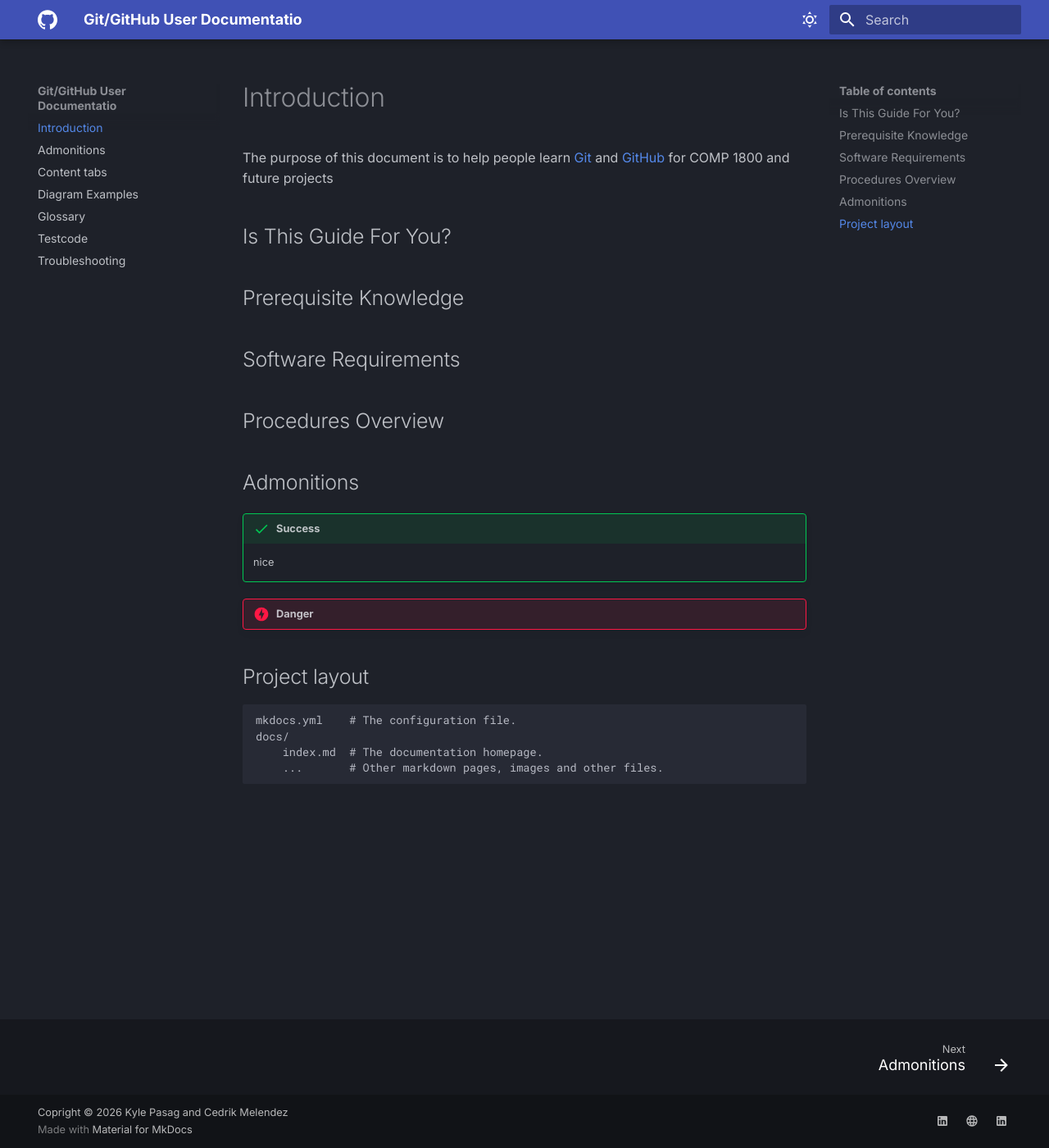
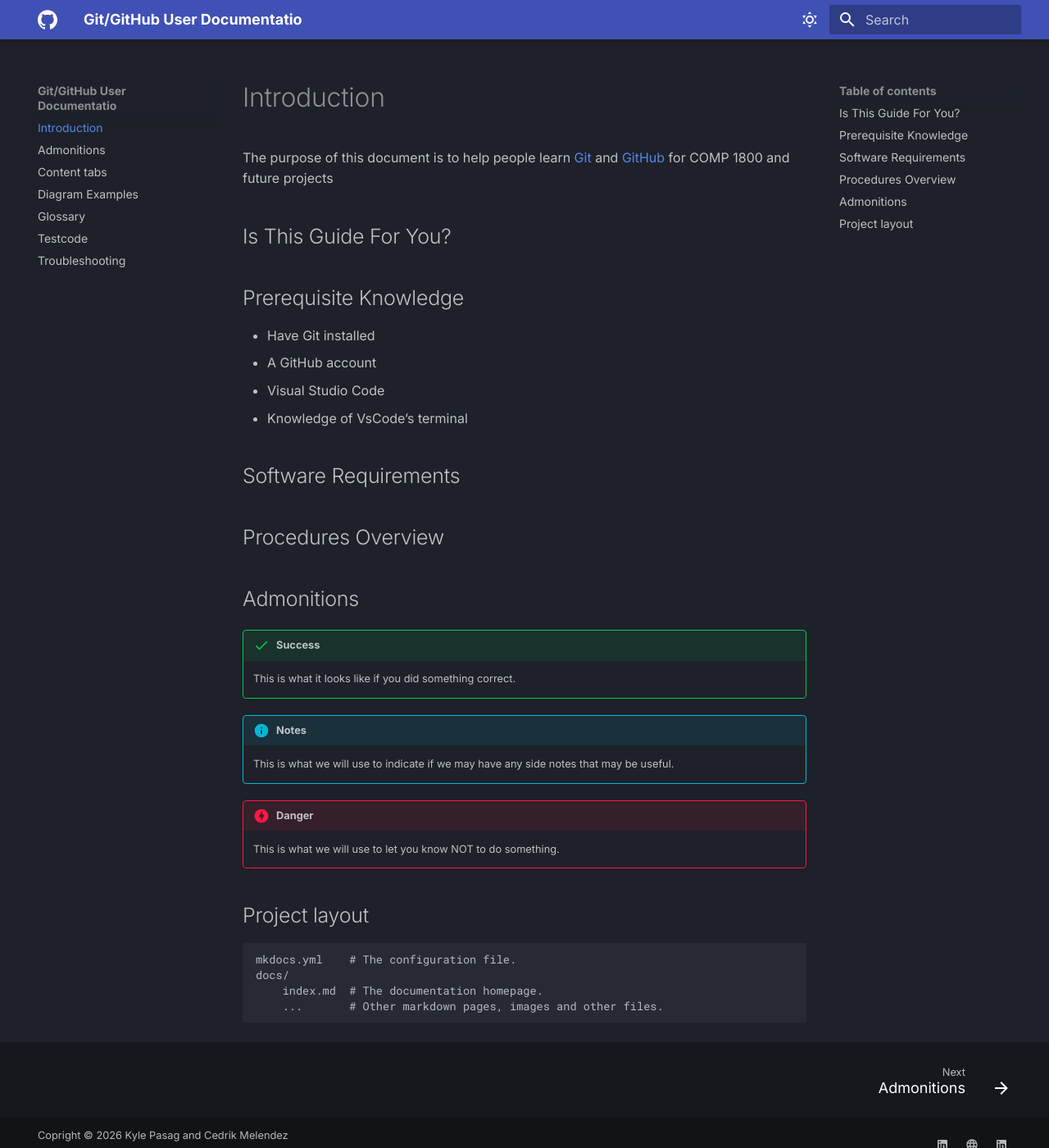
Before and after one commit to kpasag/Git-GitHub-User-Documentation, an MkDocs documentation site: the page built from docs/index.md, in a window 1280 px wide and 1400 px high. Shown: the whole window at 82% size. Built offline with MkDocs 1.6.1 and Material for MkDocs 9.7.7, drawn with Linux system fonts in a browser that asks for light colours.

Commit message:
Added light information to index

```diff
--- a/docs/index.md
+++ b/docs/index.md
@@ -9,6 +9,12 @@ The purpose of this document is to help people learn [Git](https://git-scm.com/)
 
 ## Prerequisite Knowledge
 
+- Have Git installed
+- A GitHub account
+- Visual Studio Code
+- Knowledge of VsCode’s terminal
+
+
 ## Software Requirements
 
 ## Procedures Overview
@@ -16,9 +22,13 @@ The purpose of this document is to help people learn [Git](https://git-scm.com/)
 ## Admonitions
 
 !!! success "Success"
-    nice
+    This is what it looks like if you did something correct.
+
+!!! info "Notes"
+    This is what we will use to indicate if we may have any side notes that may be useful.
+
 !!! danger "Danger"
-
+    This is what we will use to let you know NOT to do something.
 
 ## Project layout
 
```
